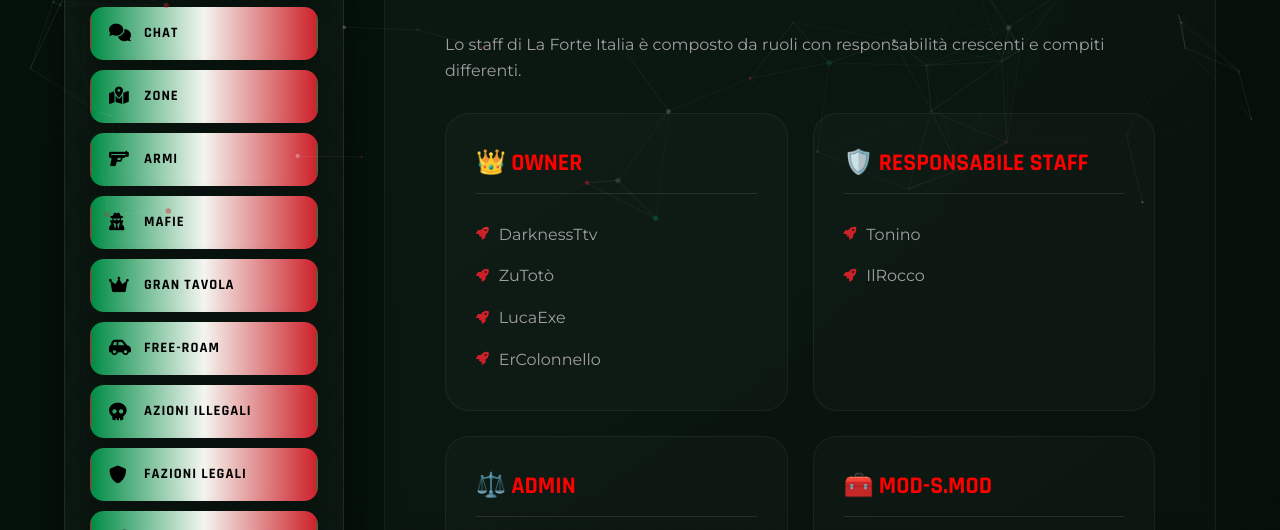
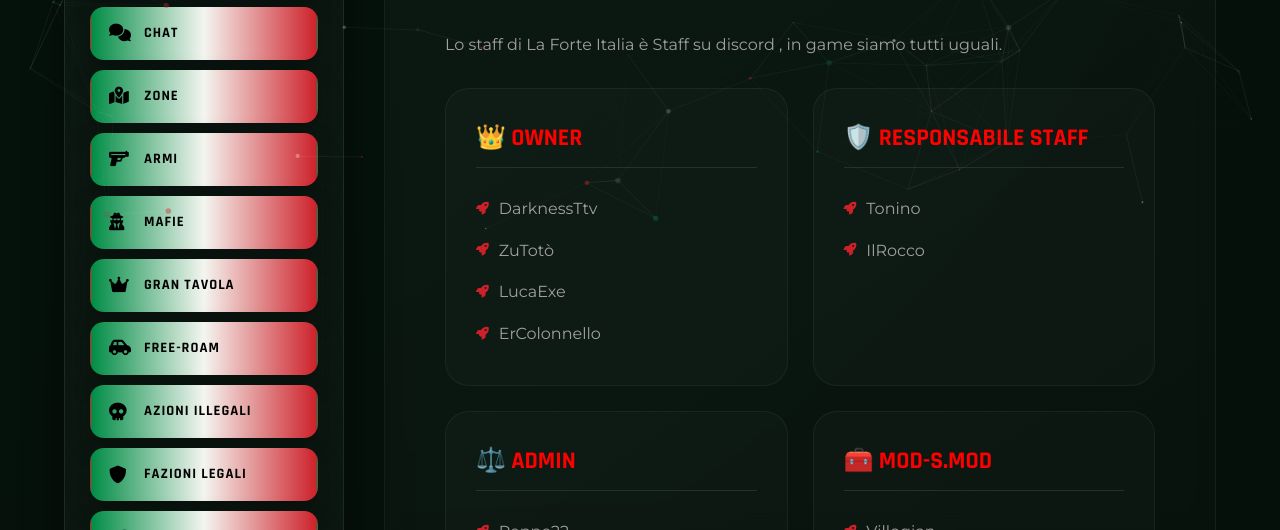
Before and after one commit to LaForteItalia/Sito-web, a website: page regolamento.html in a window 1280 px wide. Shown: the part 570-1100 px from the top of the page. Drawn offline with nearby package versions, Linux system fonts and the light colour scheme; animation ran at ten frames a second.

Commit message:
Update regolamento.html

```diff
--- a/regolamento.html
+++ b/regolamento.html
@@ -68,7 +68,7 @@
                     <section id="staff" class="rule-section" data-aos="fade-up">
                         <h2><i class="fas fa-users-cog"></i> Staff del Server</h2>
                         <p style="color: var(--text-muted); margin-bottom: 15px;">
-                            Lo staff di La Forte Italia è composto da ruoli con responsabilità crescenti e compiti differenti.
+                            Lo staff di La Forte Italia è Staff su discord , in game siamo tutti uguali.
                         </p>
 
                         <div class="weapons-grid">
```
